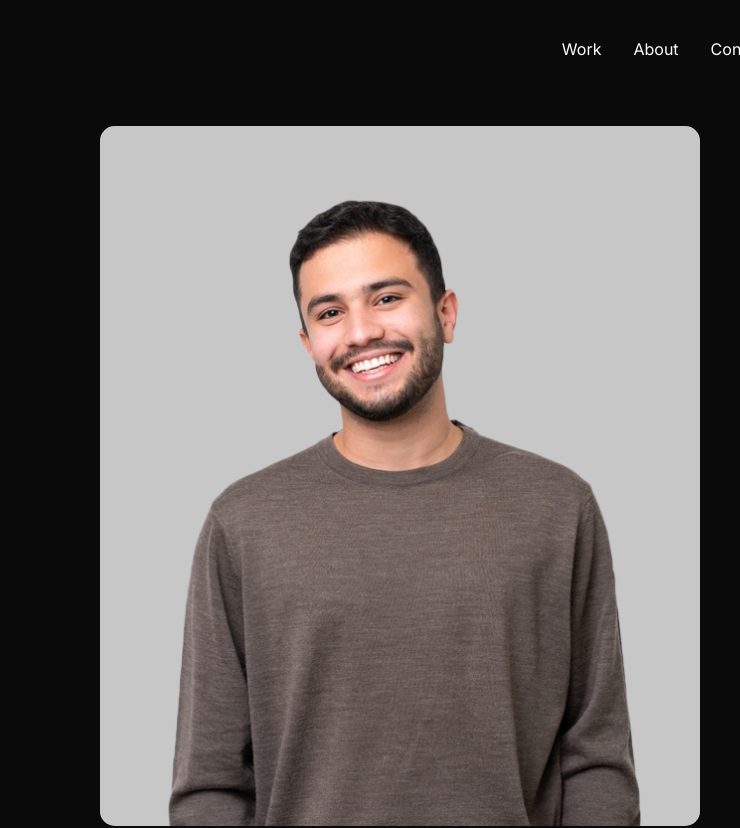
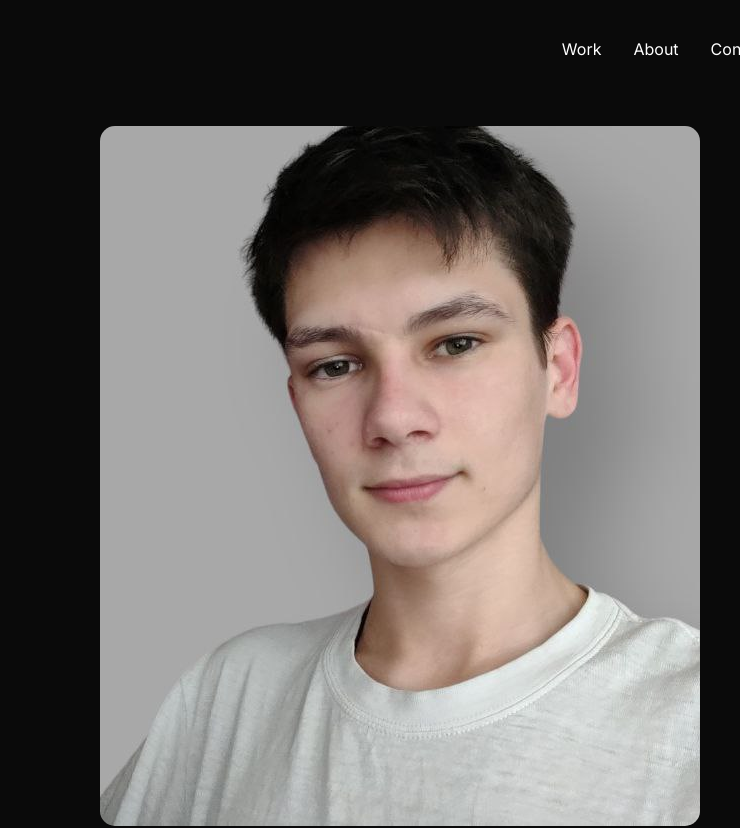
Before and after one commit to Nimarchik/Portfolio, a plain HTML site: page index.html in a window 1280 px wide. Shown: the top 828 px of the page, 540-1280 px from the left. Drawn offline with Linux system fonts and the light colour scheme.

Commit message:
fixed photo

```diff
--- a/index.html
+++ b/index.html
@@ -126,7 +126,7 @@
 									</a>
 								</div>
 							</div>
-							<img src="img/myPhoto.jpg" alt="" class="top__content-img" />
+							<img src="img/myPhoto.jpeg" alt="" class="top__content-img" />
 						</div>
 					</div>
 				</section>
```
Also changed, not shown: img/myPhoto.jpeg (added), img/myPhoto.jpg (deleted).
